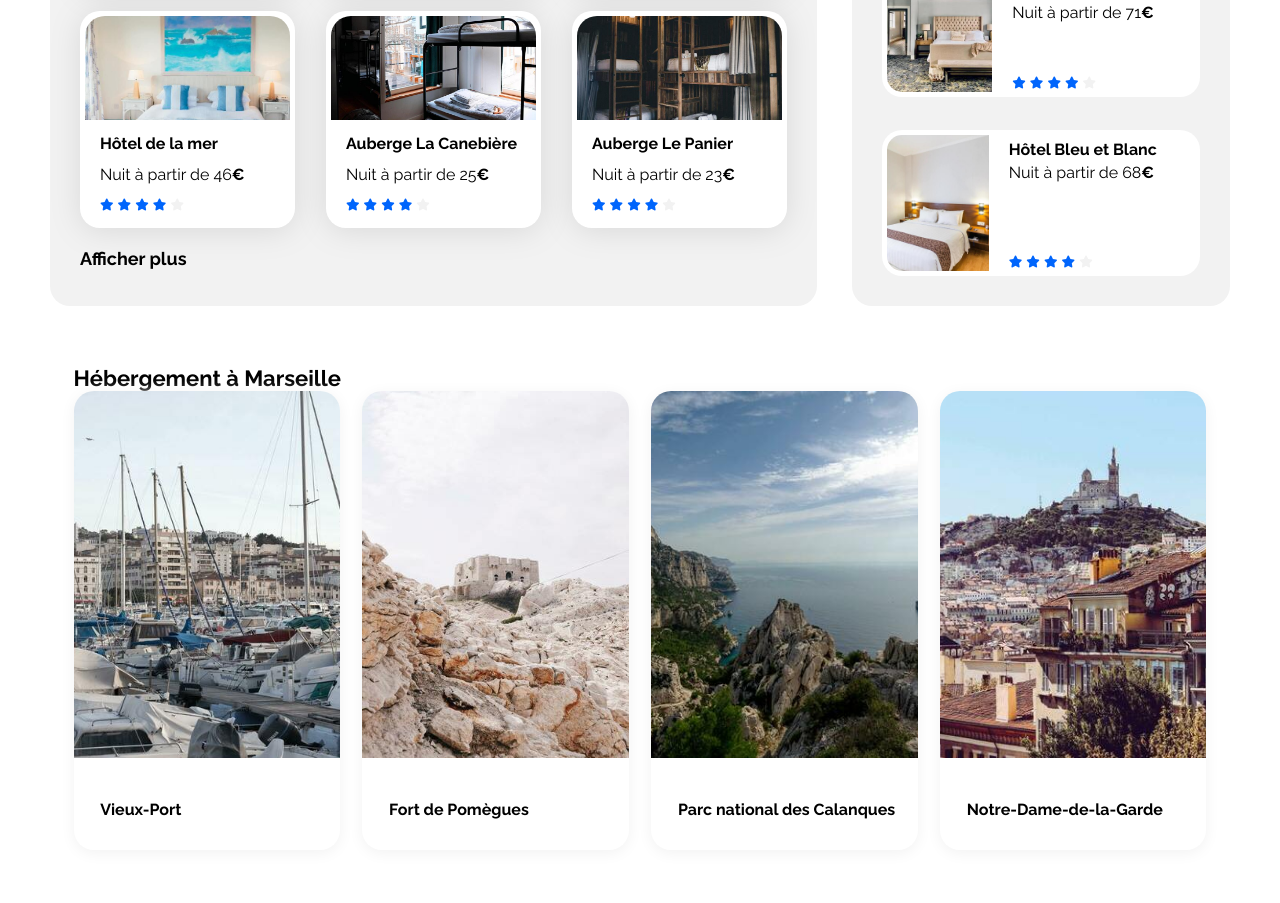
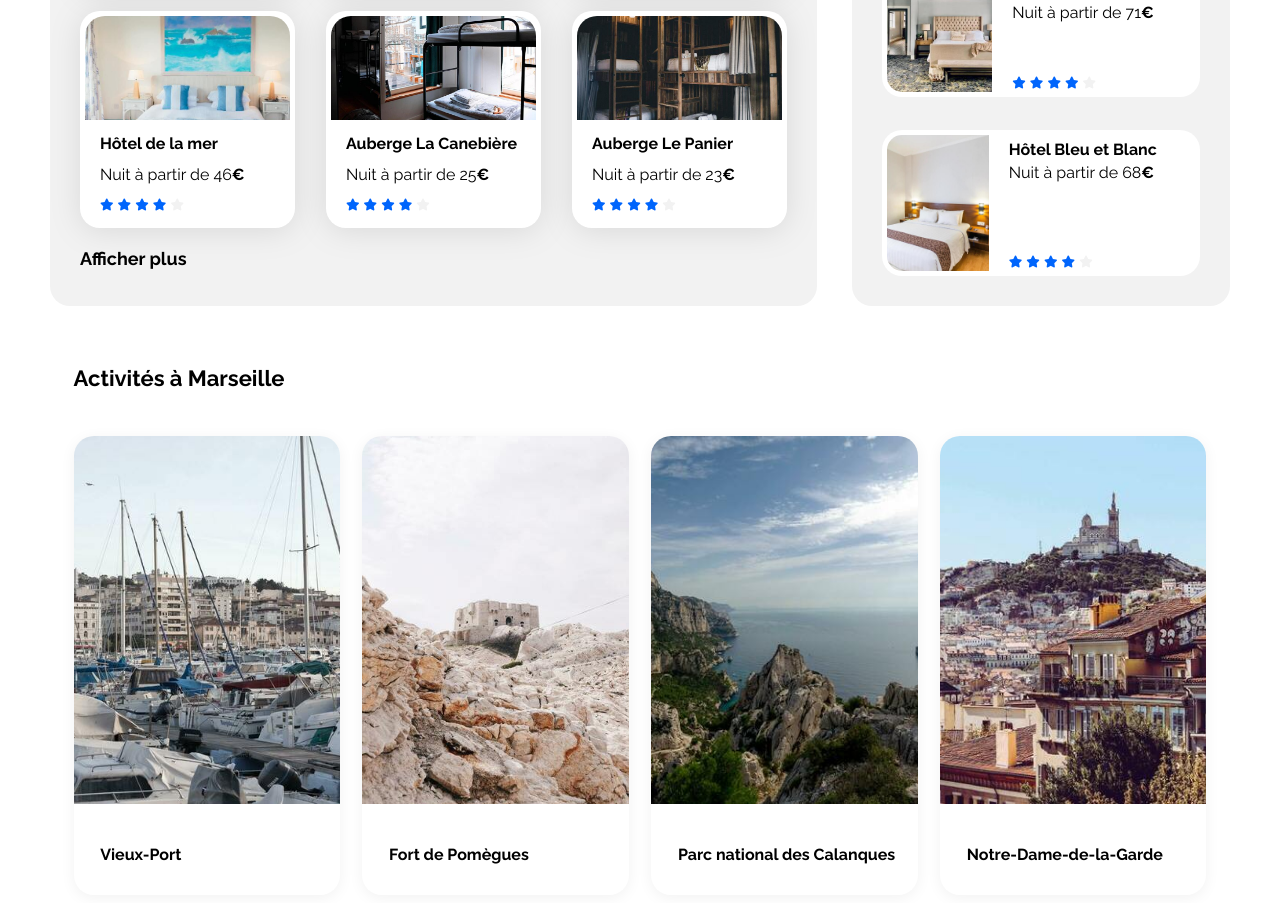
Before and after one commit to Recruiter2/booki, a plain HTML site: page index.html in a window 1280 px wide. Shown: the part 742-1645 px from the top of the page. Before the commit the page ends 1616 px from the top, so only its background shows below. Drawn offline with Linux system fonts and the light colour scheme.

Commit message:
another section up +fix cosmetics

```diff
--- a/css/style.css
+++ b/css/style.css
@@ -538,8 +538,8 @@ article a img {
     padding: 2%;
 }
 
-.act {
-    /*display: flex;*/
+.act .section-title{
+    margin-bottom: 4%;
 }
 .act-cards {
     display: flex;
--- a/index.html
+++ b/index.html
@@ -260,7 +260,7 @@
             <div class="activites">
                 <section class="act" id="act">
                     <div>
-                    <h2 class="section-title">Hébergement à Marseille</h2>
+                    <h2 class="section-title">Activités à Marseille</h2>
                     </div>
 
                     <div class="act-cards">
```
